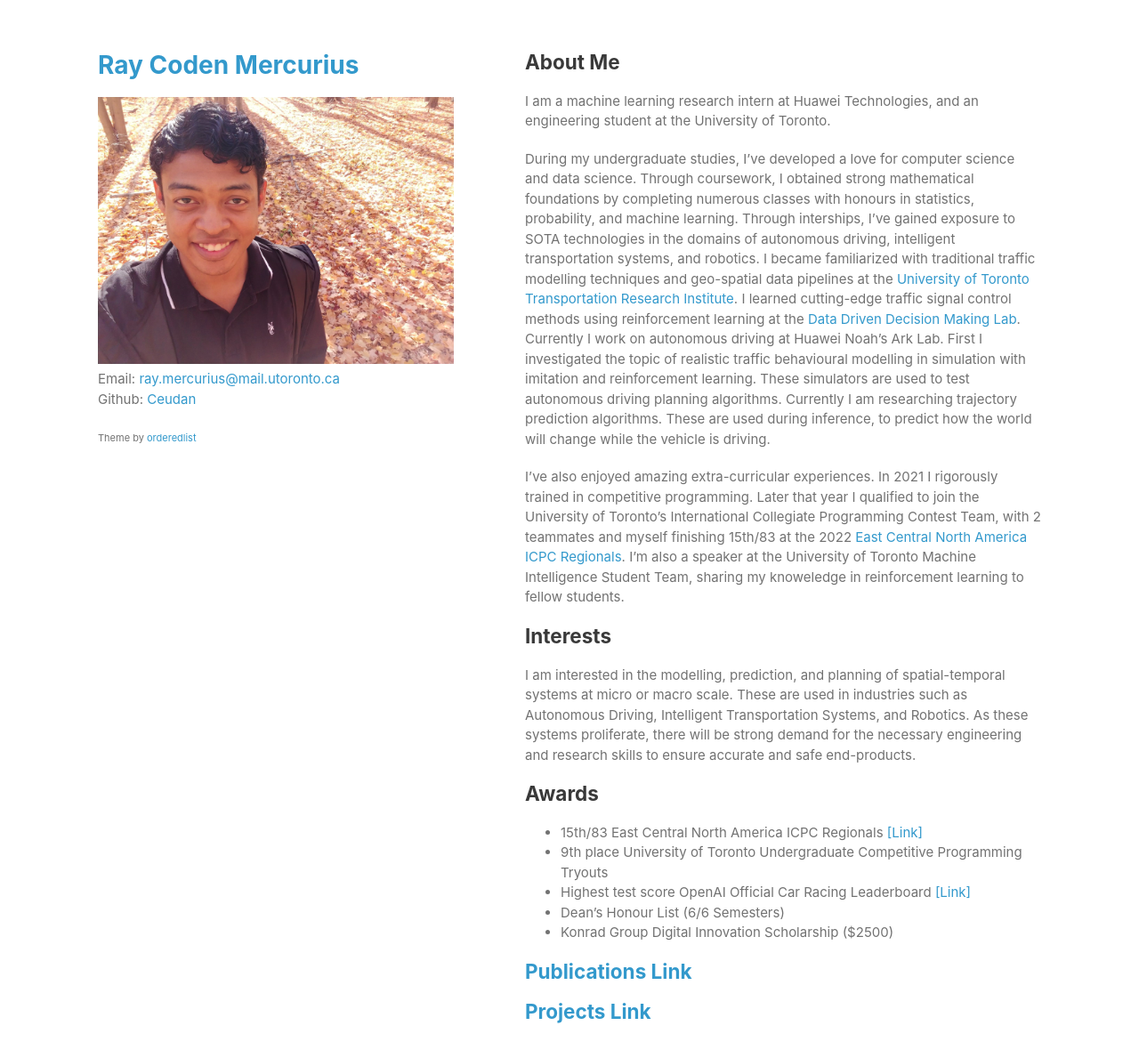
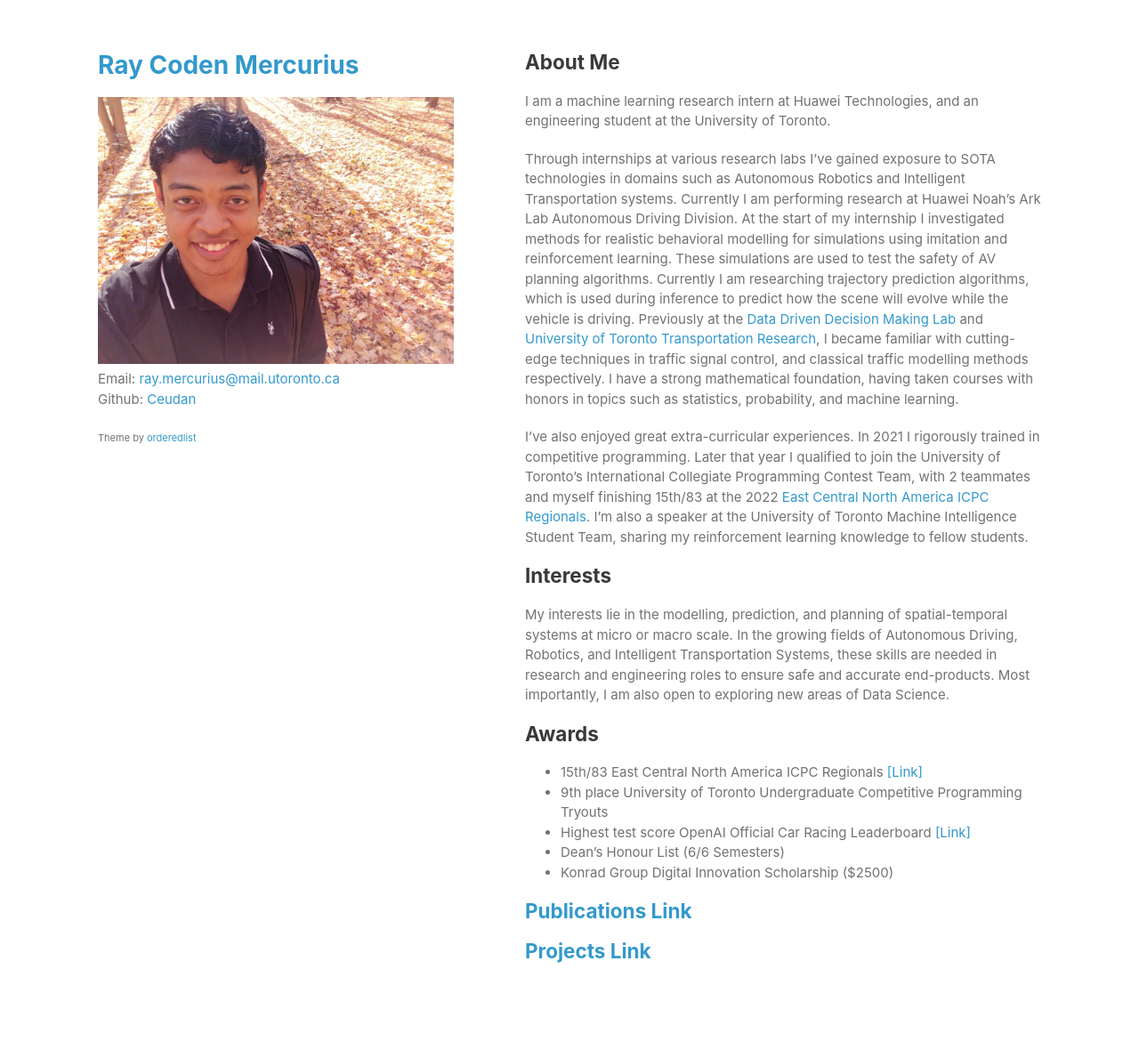
Before and after one commit to Ceudan/Ceudan_Reads.github.io, a Jekyll site: the page built from index.md, in a window 1280 px wide and 1304 px high. Shown: the top 1189 px of the window at 89% size. Built offline with Jekyll 4.4.1, drawn with Linux system fonts in a browser that asks for light colours.

Commit message:
Update index.md

```diff
--- a/index.md
+++ b/index.md
@@ -4,13 +4,14 @@ layout: default
 ## About Me
 I am a machine learning research intern at Huawei Technologies, and an engineering student at the University of Toronto.
 
-During my undergraduate studies, I've developed a love for computer science and data science. Through coursework, I obtained strong mathematical foundations by completing numerous classes with honours in statistics, probability, and machine learning. Through interships, I've gained exposure to SOTA technologies in the domains of autonomous driving, intelligent transportation systems, and robotics. I became familiarized with traditional traffic modelling techniques and geo-spatial data pipelines at the [University of Toronto Transportation Research Institute](https://uttri.utoronto.ca/). I learned cutting-edge traffic signal control methods using reinforcement learning at the [Data Driven Decision Making Lab](https://d3m.mie.utoronto.ca). Currently I work on autonomous driving at Huawei Noah's Ark Lab. First I investigated the topic of realistic traffic behavioural modelling in simulation with imitation and reinforcement learning. These simulators are used to test autonomous driving planning algorithms. Currently I am researching trajectory prediction algorithms. These are used during inference, to predict how the world will change while the vehicle is driving.
+Through internships at various research labs I've gained exposure to SOTA technologies in domains such as Autonomous Robotics and Intelligent Transportation systems. Currently I am performing research at Huawei Noah's Ark Lab Autonomous Driving Division. At the start of my internship I investigated methods for realistic behavioral modelling for simulations using imitation and reinforcement learning. These simulations are used to test the safety of AV planning algorithms. Currently I am researching trajectory prediction algorithms, which is used during inference to predict how the scene will evolve while the vehicle is driving. Previously at the [Data Driven Decision Making Lab](https://d3m.mie.utoronto.ca) and [University of Toronto Transportation Research](https://uttri.utoronto.ca/), I became familiar with cutting-edge techniques in traffic signal control, and classical traffic modelling methods respectively. I have a strong mathematical foundation, having taken courses with honors in topics such as statistics, probability, and machine learning.
 
-I've also enjoyed amazing extra-curricular experiences. In 2021 I rigorously trained in competitive programming. Later that year I qualified to join the University of Toronto's International Collegiate Programming Contest Team, with 2 teammates and myself finishing 15th/83 at the 2022 [East Central North America ICPC Regionals](https://icpc.global/regionals/finder/East-Central-NA-2021/standings). I'm also a speaker at the University of Toronto Machine Intelligence Student Team, sharing my knoweledge in reinforcement learning to fellow students.
+
+I've also enjoyed great extra-curricular experiences. In 2021 I rigorously trained in competitive programming. Later that year I qualified to join the University of Toronto's International Collegiate Programming Contest Team, with 2 teammates and myself finishing 15th/83 at the 2022 [East Central North America ICPC Regionals](https://icpc.global/regionals/finder/East-Central-NA-2021/standings). I'm also a speaker at the University of Toronto Machine Intelligence Student Team, sharing my reinforcement learning knowledge to fellow students.
 
 
 ## Interests
-I am interested in the modelling, prediction, and planning of spatial-temporal systems at micro or macro scale. These are used in industries such as Autonomous Driving, Intelligent Transportation Systems, and Robotics. As these systems proliferate, there will be strong demand for the necessary engineering and research skills to ensure accurate and safe end-products.
+My interests lie in the modelling, prediction, and planning of spatial-temporal systems at micro or macro scale. In the growing fields of Autonomous Driving, Robotics, and Intelligent Transportation Systems, these skills are needed in research and engineering roles to ensure safe and accurate end-products. Most importantly, I am also open to exploring new areas of Data Science.
 
 
 ## Awards
```
